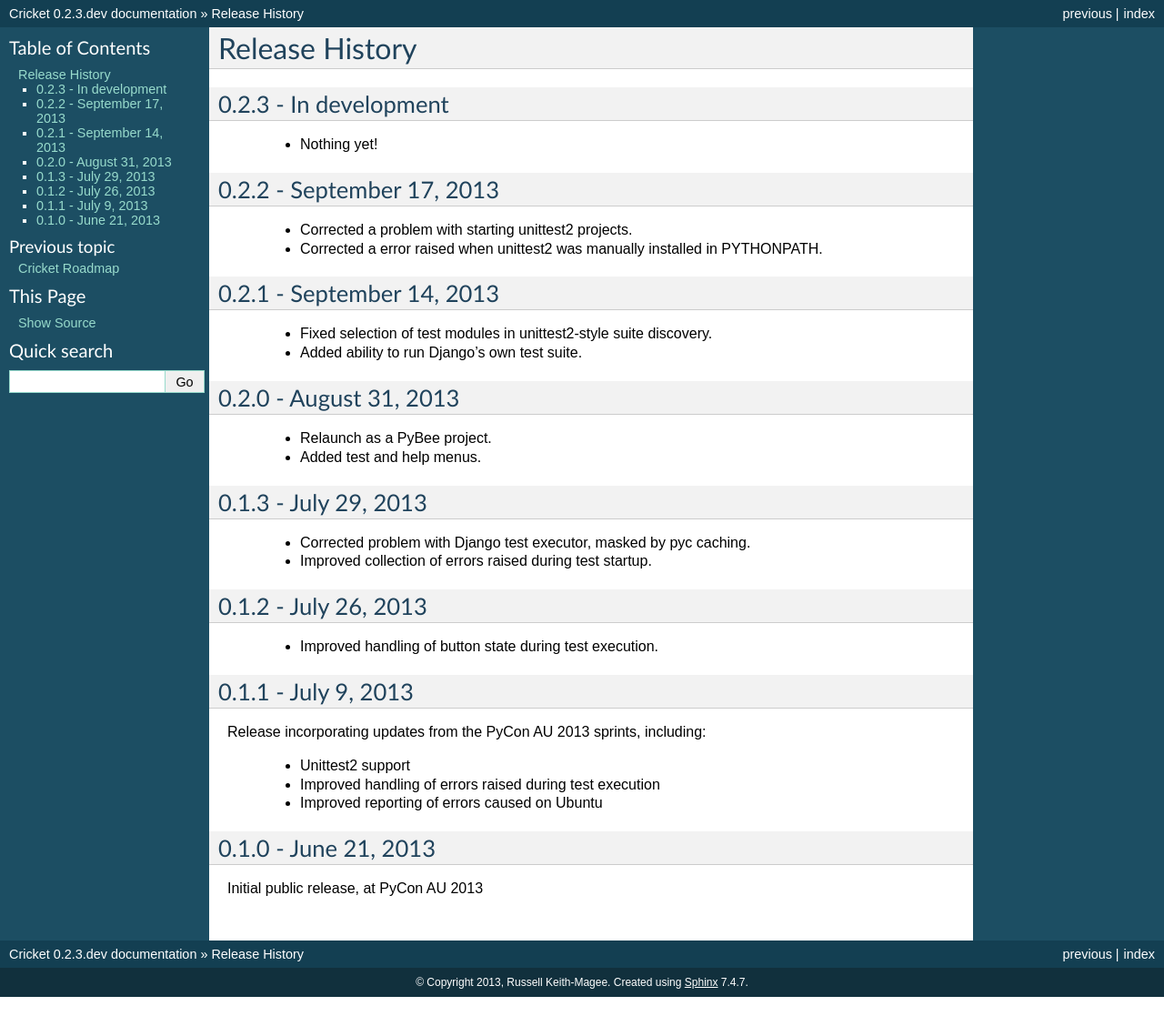
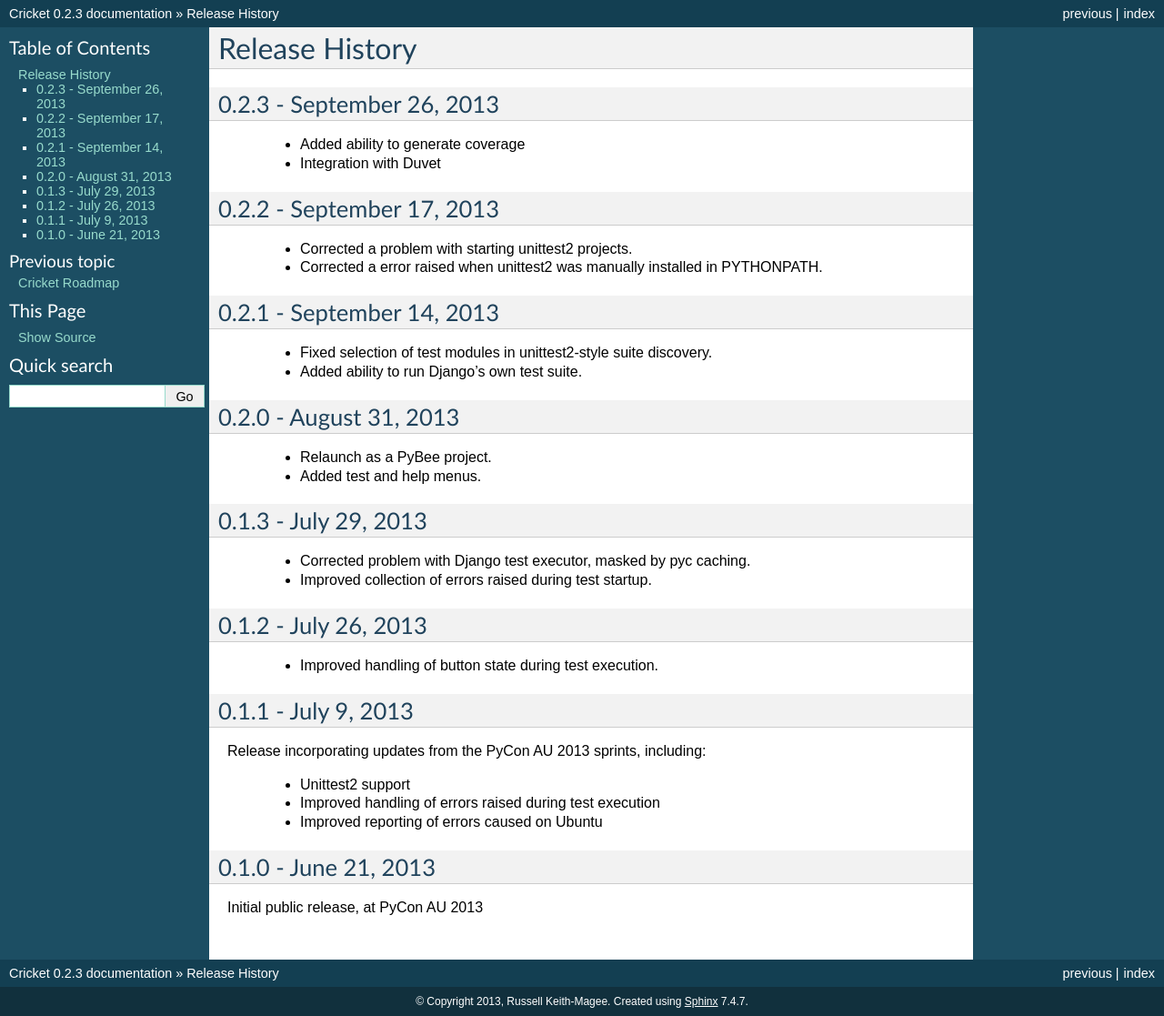
Before and after one commit to beeware/cricket, a Sphinx documentation site: the page built from docs/releases.rst, in a window 1280 px wide. Shown: the whole page at 91% size. Built offline with Sphinx 7.4.7, drawn with Linux system fonts in a browser that asks for light colours; before the commit the page ends 1096 px from its top, so only the background shows below that.

Commit message:
Dropped dev version tag for release.

```diff
--- a/cricket/__init__.py
+++ b/cricket/__init__.py
@@ -7,7 +7,7 @@
 # NUM_VERSION = (0, 1, 3, ('b', 1), 'dev')
 # NUM_VERSION = (0, 1, 3)
 
-NUM_VERSION = (0, 2, 3, 'dev')
+NUM_VERSION = (0, 2, 3)
 
 
 def get_git_changeset():
--- a/docs/releases.rst
+++ b/docs/releases.rst
@@ -1,10 +1,12 @@
 Release History
 ===============
 
-0.2.3 - In development
-----------------------
+0.2.3 - September 26, 2013
+--------------------------
 
- * Nothing yet!
+ * Added ability to generate coverage
+
+ * Integration with Duvet
 
 0.2.2 - September 17, 2013
 --------------------------
```
